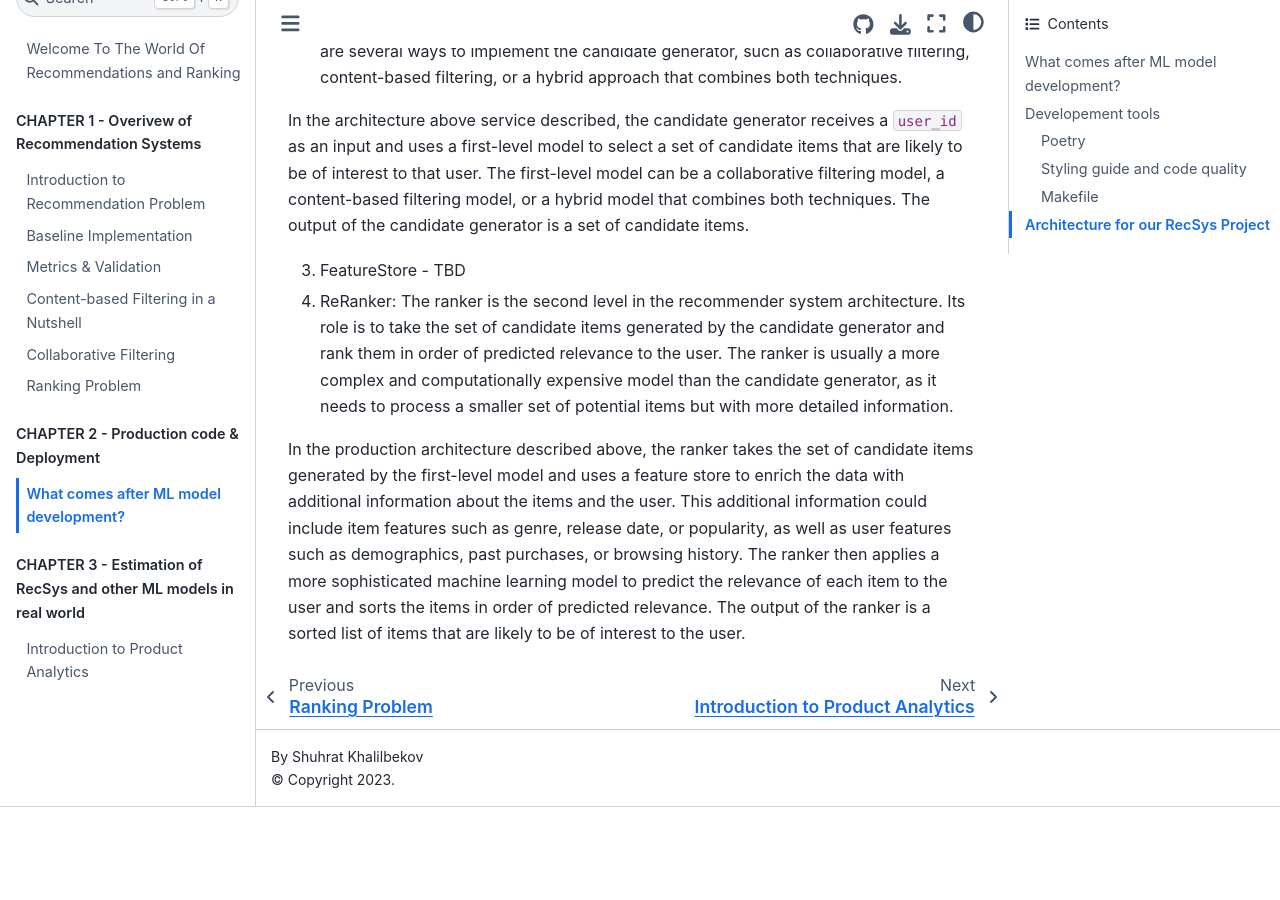
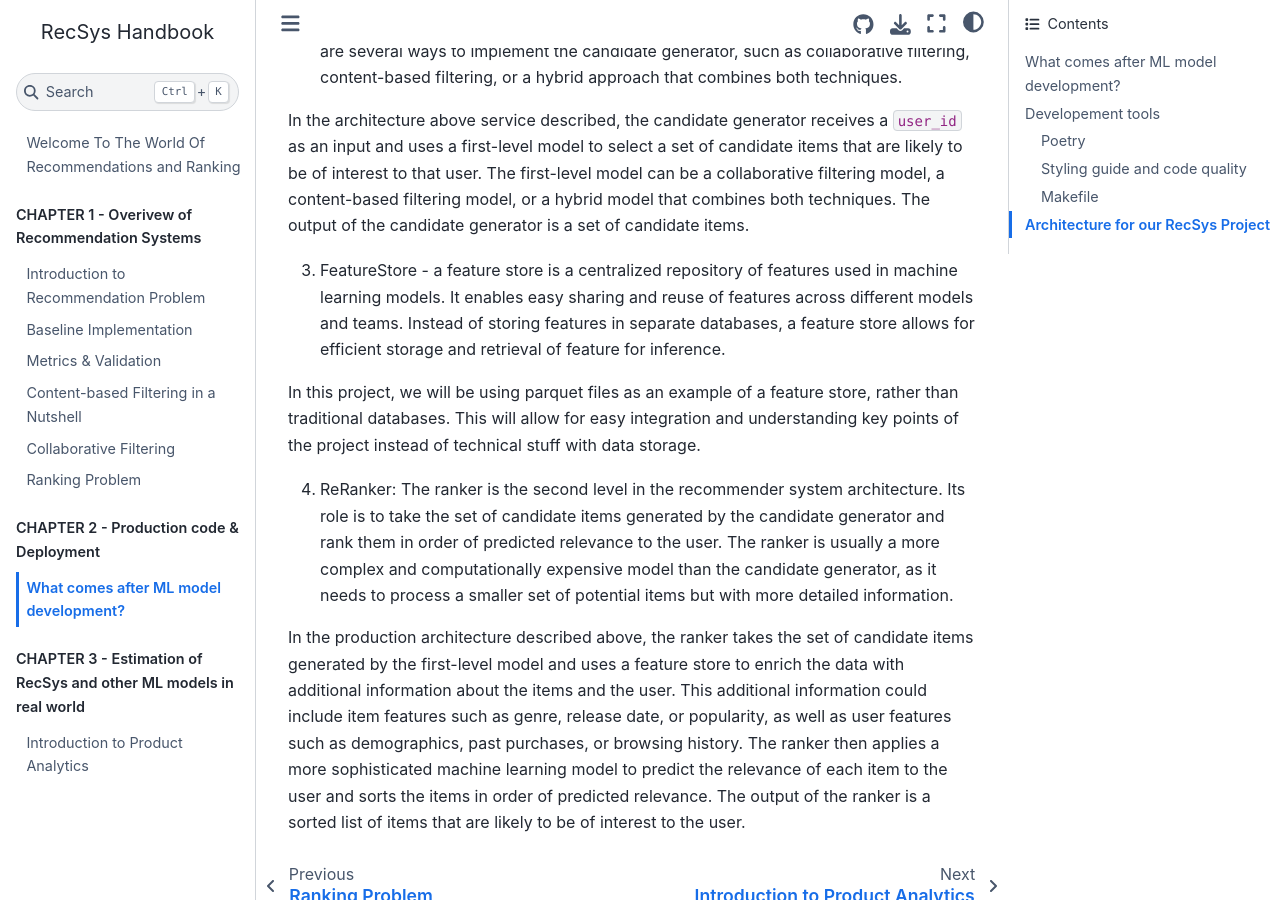
Before and after one commit to kshurik/rekkobook, a Jupyter Book: the page built from docs/chapter2/intro_to_deployment.md, in a window 1280 px wide and 900 px high, scrolled down 7247 px. Built offline with Jupyter Book 1.0.4 settings and Sphinx 7.4.7 and the Sphinx Book theme 1.1.4, drawn with Linux system fonts in a browser that asks for light colours; before the commit the page ends 8054 px from its top, so only the background shows below that.

Commit message:
finalized intro

```diff
--- a/docs/chapter2/intro_to_deployment.md
+++ b/docs/chapter2/intro_to_deployment.md
@@ -353,7 +353,13 @@
 filtering model, or a hybrid model that combines both techniques. The output of the candidate
 generator is a set of candidate items.
 
-3. FeatureStore - TBD
+3. FeatureStore - a feature store is a centralized repository of features used in machine learning models.
+It enables easy sharing and reuse of features across different models and teams. Instead of storing features in
+separate databases, a feature store allows for efficient storage and retrieval of feature for inference.
+
+In this project, we will be using parquet files as an example of a feature store, rather than traditional
+databases. This will allow for easy integration and understanding key points of the project
+instead of technical stuff with data storage.
 
 4. ReRanker: The ranker is the second level in the recommender system architecture. Its role
 is to take the set of candidate items generated by the candidate generator and rank them in order
```
